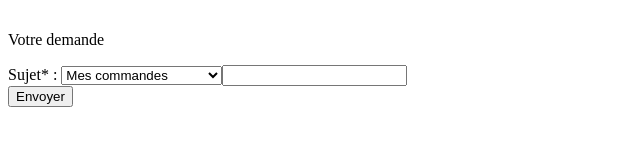
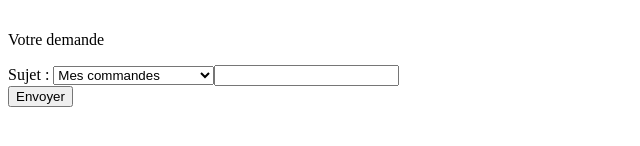
Before and after one commit to Yukoooo/travaux_TBDA, a plain HTML site: page HTML/Chapître 8/index2.html in a window 1280 px wide. Shown: the part 270-416 px from the top of the page, 0-640 px from the left. Drawn offline with Linux system fonts and the light colour scheme.

Commit message:
Modification consigne

```diff
--- a/HTML/Chapître 8/index2.html
+++ b/HTML/Chapître 8/index2.html
@@ -46,7 +46,7 @@
     <br>
       <p>Votre demande</p>
       <div>
-      <label for="sujet">Sujet* :</label>
+      <label for="sujet">Sujet :</label>
       <select id="sujet" name="sujet" required>
         <option value="mes commandes">Mes commandes</option>
         <option value="question sur un produit">Question sur un produit</option>
```
